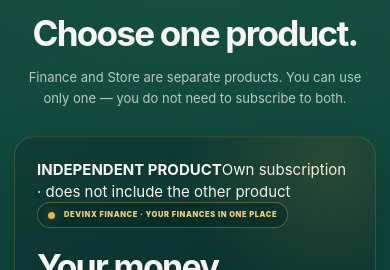
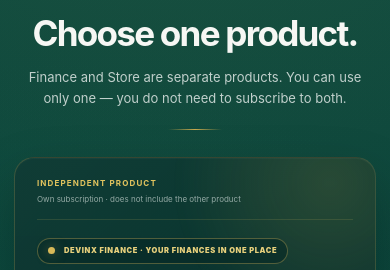
Before and after one commit to hassan80612/DEVINX, a Next.js app: page / in a window 390 px wide. Shown: the part 134-404 px from the top of the page. Built offline with nearby package versions, Linux system fonts and the light colour scheme; no server answers.

Commit message:
style: separar visualmente os dois produtos na home

```diff
--- a/src/components/HomeHub.module.css
+++ b/src/components/HomeHub.module.css
@@ -20,9 +20,9 @@
   background:rgba(7,42,37,.42);color:#e1c467;font-size:10px;font-weight:950;
   letter-spacing:.16em;box-shadow:inset 0 1px 0 rgba(255,255,255,.04)
 }
-.intro h1{margin:18px auto 0;max-width:760px;font-size:clamp(34px,5.5vw,62px);line-height:1.02;letter-spacing:-.05em}
-.intro p{max-width:620px;margin:16px auto 0;color:#b7c8c3;font-size:15px;line-height:1.6}
-.products{width:min(1160px,100%);margin:0 auto;display:grid;grid-template-columns:repeat(2,minmax(0,1fr));gap:16px}
+.intro h1{margin:18px auto 0;max-width:760px;font-size:clamp(36px,5.7vw,64px);line-height:1.02;letter-spacing:-.05em}
+.intro p{max-width:650px;margin:16px auto 0;color:#c1d0cc;font-size:15px;line-height:1.6}.intro p::after{content:"";display:block;width:54px;height:1px;margin:20px auto 0;background:linear-gradient(90deg,transparent,#c9aa4e,transparent)}
+.products{width:min(1160px,100%);margin:0 auto;display:grid;grid-template-columns:minmax(0,1fr) 42px minmax(0,1fr);gap:12px;align-items:stretch}
 .product{
   position:relative;overflow:hidden;min-width:0;padding:28px;
   border:1px solid rgba(222,190,99,.22);border-radius:25px;
@@ -33,7 +33,7 @@
   content:"";position:absolute;inset:0;pointer-events:none;border-radius:inherit;
   background:linear-gradient(135deg,rgba(255,255,255,.025),transparent 30%,transparent 68%,rgba(220,184,84,.03))
 }
-.productGlow{position:absolute;right:-120px;top:-140px;width:330px;height:330px;border-radius:50%;background:radial-gradient(circle,rgba(219,184,83,.15),transparent 66%);filter:blur(8px);pointer-events:none}
+.independent{position:relative;z-index:3;display:flex;align-items:center;justify-content:space-between;gap:12px;margin:-2px 0 18px;padding-bottom:14px;border-bottom:1px solid rgba(221,188,95,.14)}.independent b{color:#e2c45e;font-size:8px;letter-spacing:.14em}.independent span{color:#93a9a4;font-size:8px;text-align:right}.or{align-self:center;justify-self:center;display:grid;place-items:center;width:38px;height:38px;border:1px solid rgba(221,188,95,.28);border-radius:50%;background:#082f2a;color:#d6b85b;font-size:9px;font-weight:950;letter-spacing:.08em;box-shadow:0 8px 20px rgba(0,0,0,.16)}.productGlow{position:absolute;right:-120px;top:-140px;width:330px;height:330px;border-radius:50%;background:radial-gradient(circle,rgba(219,184,83,.15),transparent 66%);filter:blur(8px);pointer-events:none}
 .copy{position:relative;z-index:2}
 .tag{
   display:inline-flex;align-items:center;gap:9px;max-width:100%;
@@ -87,12 +87,12 @@
 @media(prefers-reduced-motion:reduce){.primary::after{animation:none;display:none}}
 @media(max-width:860px){
   .page{padding:0 14px 28px}.header{min-height:70px}.intro{padding:43px 3px 27px}
-  .intro h1{font-size:clamp(34px,9vw,50px)}.products{grid-template-columns:1fr;max-width:680px}
+  .intro h1{font-size:clamp(34px,9vw,50px)}.products{grid-template-columns:1fr;max-width:680px}.or{margin:2px auto}
   .product{padding:22px}.product h2{font-size:clamp(34px,8vw,47px)}
 }
 @media(max-width:500px){
   .intro{padding-top:34px}.intro p{font-size:13px}.control{font-size:8px;padding:7px 11px}
-  .tag{font-size:7.5px;padding:7px 10px;letter-spacing:.08em}.product{border-radius:20px}
+  .tag{font-size:7.5px;padding:7px 10px;letter-spacing:.08em}.independent{align-items:flex-start;flex-direction:column;gap:4px}.independent span{text-align:left}.product{border-radius:20px}
   .actions{grid-template-columns:1fr 1fr;gap:8px}.primary,.secondary{min-height:48px;padding:10px 8px;font-size:12px}
   .preview{margin-top:22px}.financeHero strong{font-size:27px}.kpis{gap:7px}
 }
```
